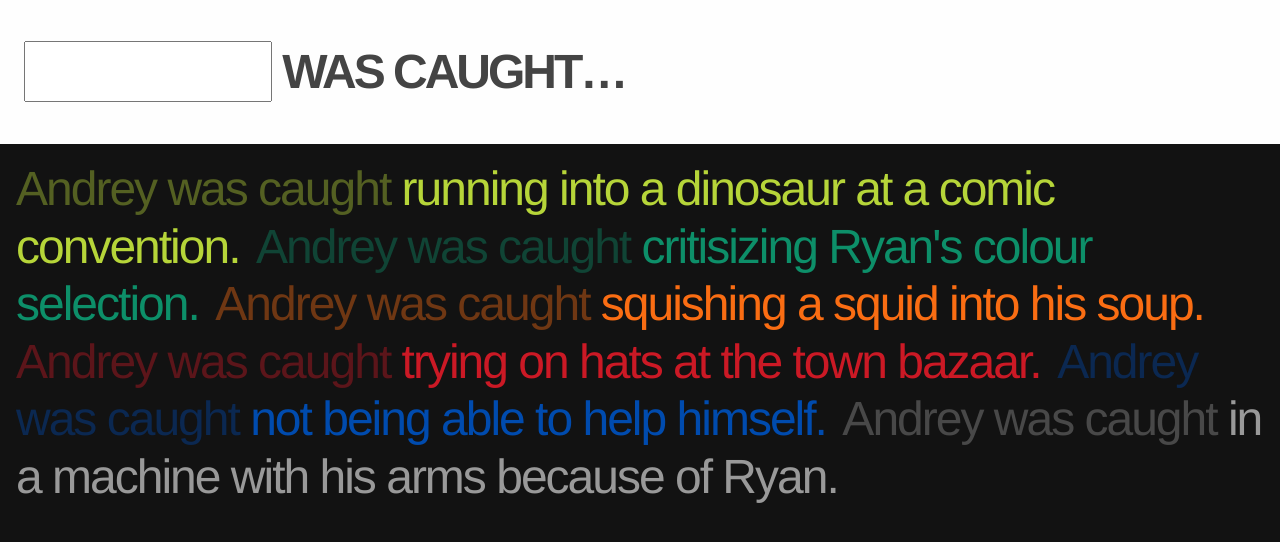
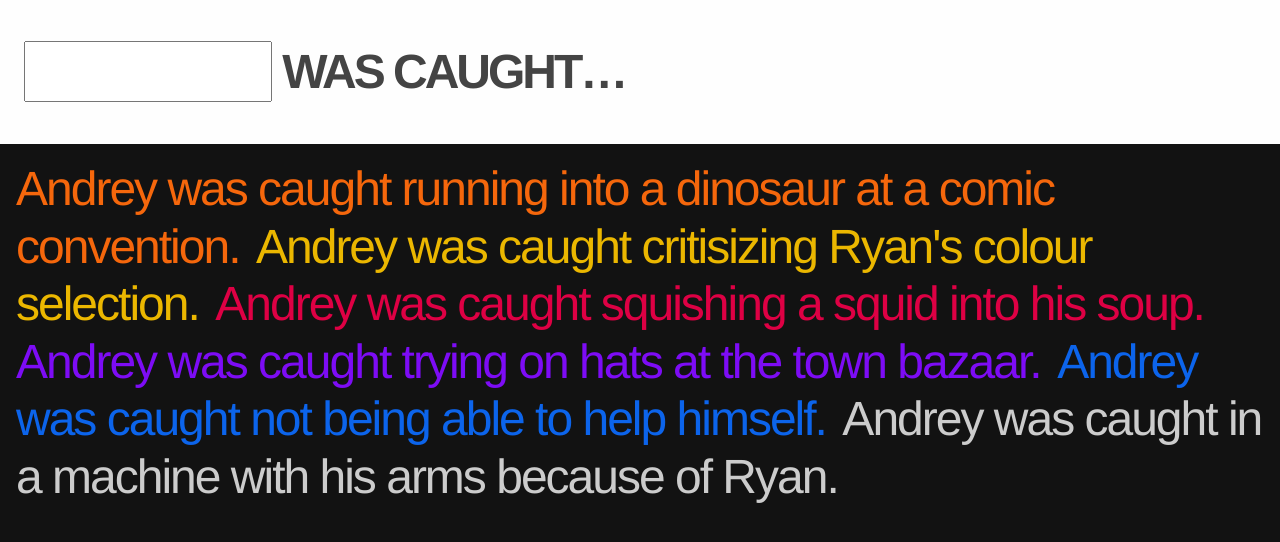
Before and after one commit to shazow/iwascaught.com, a plain HTML site: page index.html in a window 1280 px wide. Drawn offline with Linux system fonts and the light colour scheme; a script that the page names is missing.

Commit message:
Changed colours and commented out strong styles

```diff
--- a/css/screen.css
+++ b/css/screen.css
@@ -14,17 +14,19 @@ form { margin: 0; padding: 0; }
 }
 
 strong {font-weight: normal; }
-.style1 { color: #b6d539; }
+.style1 { color: #F5670C; }
+.style2 { color: #EBB700; }
+.style3 { color: #DE0044; }
+.style4 { color: #7D0CF5; }
+.style5 { color: #0C64EB; }
+.style6 { color: #cccccc; }
+/*
 .style1 strong  { color: #546022; }
-.style2 { color: #0d8f69; }
 .style2 strong  { color: #104435; }
-.style3 { color: #fa6d13; }
 .style3 strong  { color: #6f3713; }
-.style4 { color: #cb1925; }
 .style4 strong  { color: #5c151a; }
-.style5 { color: #004bae; }
 .style5 strong  { color: #0b2851; }
-.style6 { color: #999999; }
 .style6 strong  { color: #484848; }
+*/
 
 ul, li { display: inline; margin: 0; padding: 0; }
```
